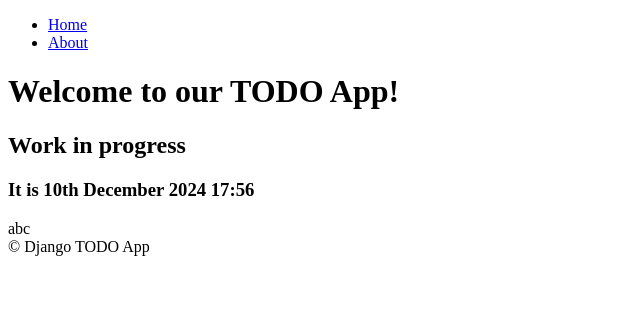
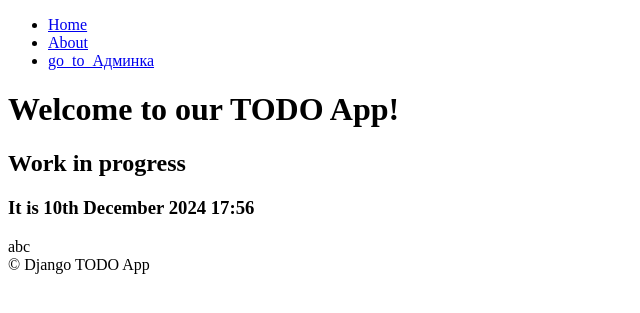
Before and after one commit to egavr-dev/django-todo-suren, a Django app: page / in a window 1280 px wide. Shown: the top 313 px of the page, without its empty margins (0-640 px from the left). Run offline with Django 5.2, Linux system fonts and the light colour scheme.

Commit message:
add to navbar go_to_admin

```diff
--- a/todo_manager/templates/components/navbar.html
+++ b/todo_manager/templates/components/navbar.html
@@ -2,5 +2,6 @@
   <ul>
     <li><a href="#">Home</a></li>
     <li><a href="#">About</a></li>
+    <li><a href="http://127.0.0.1:8000/admin">go_to_Админка</a></li>
   </ul>
 </nav>
```
